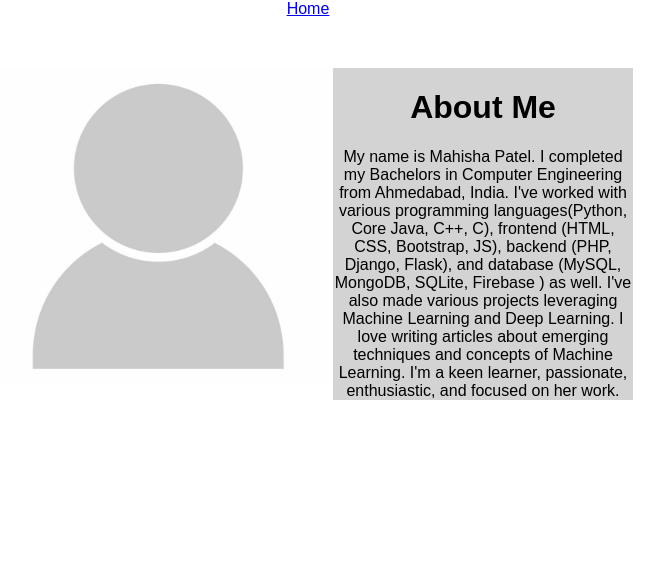
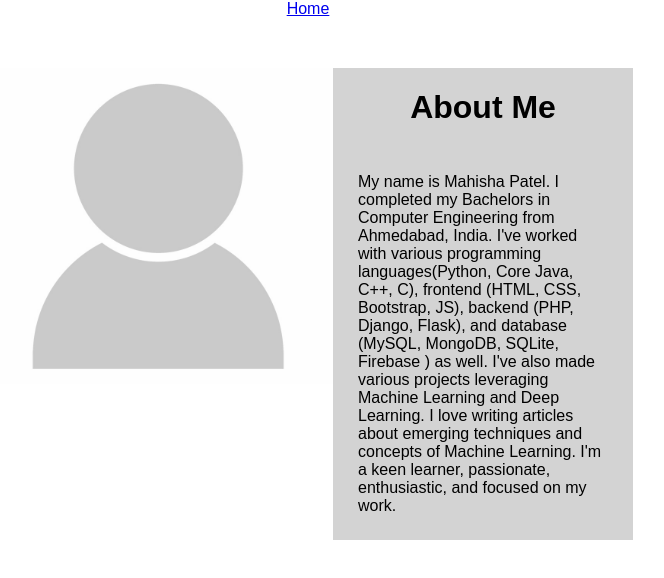
Before and after one commit to benztimm/csc648-03-fa22-team04, a React (Create React App) app in the folder application/frontend/: page /mahisha in a window 1280 px wide. Shown: the top 578 px of the page, without its empty margins (332-996 px from the left). Built offline with nearby package versions, Linux system fonts and the light colour scheme.

Commit message:
Modified About Me Page: Mahisha

```diff
--- a/application/frontend/src/components/pages/Mahisha.js
+++ b/application/frontend/src/components/pages/Mahisha.js
@@ -20,12 +20,14 @@ const Mahisha = () => {
         </div>
         <div className="about">
           <h1>About Me</h1>
-          My name is Mahisha Patel. I completed my Bachelors in Computer Engineering from Ahmedabad, India.
-          I've worked with various programming languages(Python, Core Java, C++, C), frontend (HTML,
-          CSS, Bootstrap, JS), backend (PHP, Django, Flask), and database (MySQL, MongoDB, SQLite,
-          Firebase ) as well. I've also made various projects leveraging Machine Learning and Deep
-          Learning. I love writing articles about emerging techniques and concepts of Machine
-          Learning. I'm a keen learner, passionate, enthusiastic, and focused on her work.
+          <div className="aboutMe">
+            My name is Mahisha Patel. I completed my Bachelors in Computer Engineering from Ahmedabad, India.
+            I've worked with various programming languages(Python, Core Java, C++, C), frontend (HTML,
+            CSS, Bootstrap, JS), backend (PHP, Django, Flask), and database (MySQL, MongoDB, SQLite,
+            Firebase ) as well. I've also made various projects leveraging Machine Learning and Deep
+            Learning. I love writing articles about emerging techniques and concepts of Machine
+            Learning. I'm a keen learner, passionate, enthusiastic, and focused on my work.
+          </div>
         </div>
       </div>
     </div>
```
